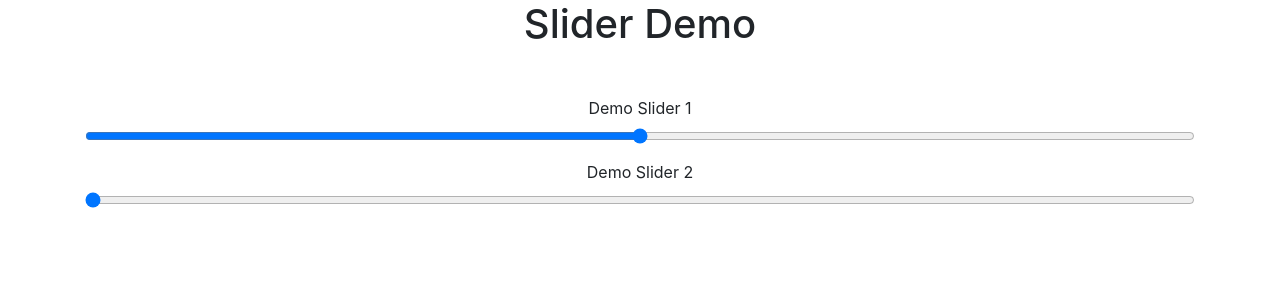
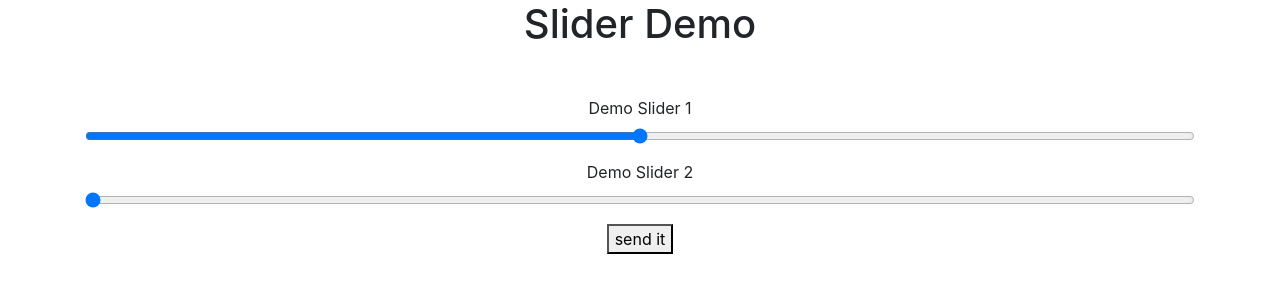
Before and after one commit to sharique15678/four-fruits, a Flask app: page / in a window 1280 px wide. Shown: the top 300 px of the page. Run offline with Flask 2, Linux system fonts and the light colour scheme; some libraries are stand-ins or nearby versions.

Commit message:
Update index.html

```diff
--- a/templates/index.html
+++ b/templates/index.html
@@ -29,6 +29,12 @@
                console.log('Slider value updated');
                $('#' + msg.who).val(msg.data);
            });
+            function send(){
+               socket.emit('recieve', "hello");
+            }
+            socket.on('send', function(msg) {
+               alert(msg);
+           });
          });
       </script>
    </head>
@@ -44,6 +50,7 @@
                <label for="formControlRange">Demo Slider 2</label>
                <input type="range" class="form-control-range sync" id="slider2" min="0" max="50" value="{{slider2}}">
             </div>
+            <button onclick="send()">send it</button>
          </form>
       </div>
    </body>
```
